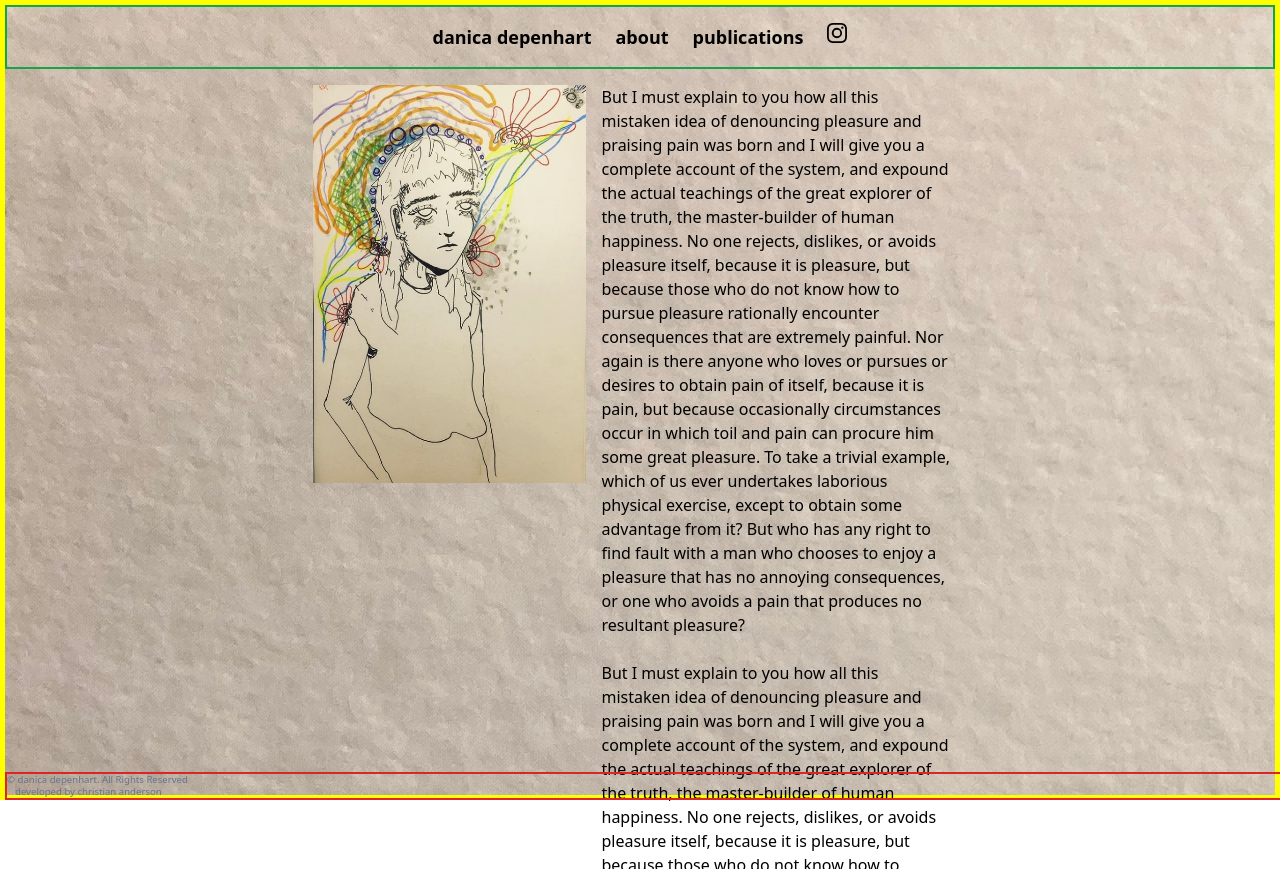
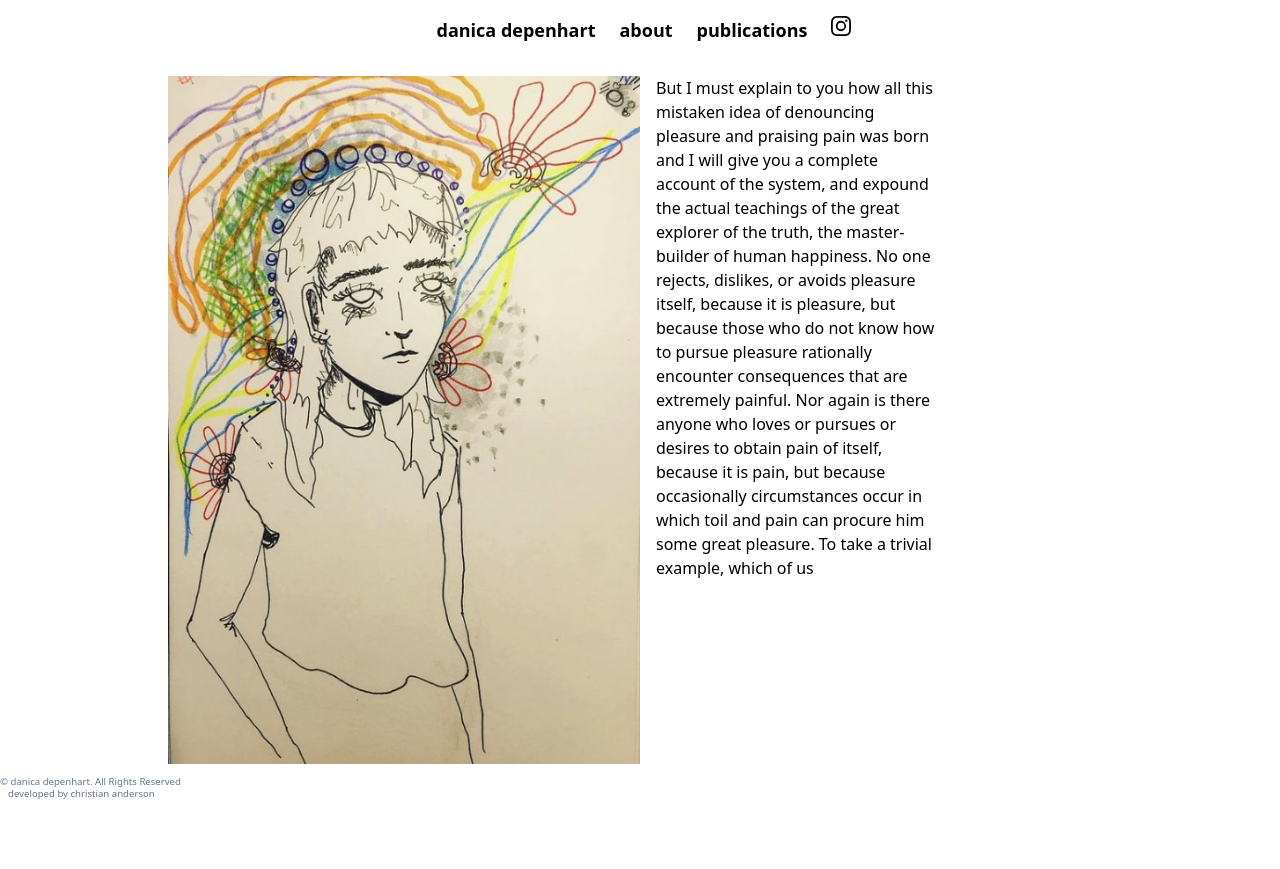
Before and after one commit to somecallmehans/danica-depenhart-web, a Next.js app in the folder danica-depenhart-web/: page /About in a window 1280 px wide. After the commit the page ends 800 px from the top, so only its background shows below. Built offline with nearby package versions, Linux system fonts and the light colour scheme.

Commit message:
Minor style updates and font in progress

```diff
--- a/danica-depenhart-web/components/Footer.js
+++ b/danica-depenhart-web/components/Footer.js
@@ -2,7 +2,7 @@ import React from "react";
 
 export default function Footer() {
   return (
-    <div className="overflow-hidden bg-transparent-200 fixed w-full bottom-0 border-2 border-red-600">
+    <div className="overflow-hidden bg-transparent-200 absolute bottom-0 w-full mx-auto">
       <div className="flex flex-col align-middle md:space-y-4 md:flex-row justify-between md:items-center my-auto">
         <div className="text-slate-500 text-xxs">
           <div className="text-slate-500 text-xxs">
--- a/danica-depenhart-web/components/Layout.js
+++ b/danica-depenhart-web/components/Layout.js
@@ -2,7 +2,6 @@ import React from "react";
 
 import Navbar from "./Navbar";
 import Footer from "./Footer";
-import { urlObjectKeys } from "next/dist/shared/lib/utils";
 
 export default function Layout({ children }) {
   return (
--- a/danica-depenhart-web/components/Navbar.js
+++ b/danica-depenhart-web/components/Navbar.js
@@ -6,7 +6,7 @@ export default function Navbar() {
 
   return (
     <>
-      <nav className="flex items-center justify-end flex-wrap p-2 border-2 border-green-600">
+      <nav className="flex lg:relative items-center justify-end flex-wrap p-2">
         <div className="block lg:hidden">
           <button
             className="flex items-center px-3 py-2 border rounded text-black border-black hover:text-white hover:border-white"
@@ -24,10 +24,10 @@ export default function Navbar() {
         </div>
         <div
           className={`${
-            active ? "" : "hidden"
+            active ? "absolute bg-[url('/tile.jpg')] z-10 top-12" : "hidden"
           } w-full lg:inline-flex lg:flex-grow lg:w-auto`}
         >
-          <div className="lg:inline-flex lg:flex-row lg:mx-auto lg:w-auto w-full flex flex-col lg:h-auto">
+          <div className="lg:inline-flex lg:flex-row lg:mx-auto lg:w-auto w-full flex flex-col lg:h-auto pl-2">
             <Link href="/">
               <a className="lg:w-auto w-full px-3 py-2 rounded text-black font-bold items-center justify-center text-lg hover:text-white">
                 danica depenhart
--- a/danica-depenhart-web/pages/About.js
+++ b/danica-depenhart-web/pages/About.js
@@ -6,54 +6,33 @@ export default function About() {
   return (
     <div>
       <Layout>
-        <section className="bg-transparent mx-72">
-          <div className="overflow-hidden px-1 max-h-screen">
-            <div className="flex flex-row p-4">
-              <div className="w-5/12 mx-auto max-h-full">
-                <Image src={bdb} alt="Danica image" height={600} />
-              </div>
-              <div className="flex flex-col w-7/12">
-                <div className="mx-4">
-                  <p className="text-base">
-                    But I must explain to you how all this mistaken idea of
-                    denouncing pleasure and praising pain was born and I will
-                    give you a complete account of the system, and expound the
-                    actual teachings of the great explorer of the truth, the
-                    master-builder of human happiness. No one rejects, dislikes,
-                    or avoids pleasure itself, because it is pleasure, but
-                    because those who do not know how to pursue pleasure
-                    rationally encounter consequences that are extremely
-                    painful. Nor again is there anyone who loves or pursues or
-                    desires to obtain pain of itself, because it is pain, but
-                    because occasionally circumstances occur in which toil and
-                    pain can procure him some great pleasure. To take a trivial
-                    example, which of us ever undertakes laborious physical
-                    exercise, except to obtain some advantage from it? But who
-                    has any right to find fault with a man who chooses to enjoy
-                    a pleasure that has no annoying consequences, or one who
-                    avoids a pain that produces no resultant pleasure?
-                  </p>
-                  <br></br>
-                  <p>
-                    But I must explain to you how all this mistaken idea of
-                    denouncing pleasure and praising pain was born and I will
-                    give you a complete account of the system, and expound the
-                    actual teachings of the great explorer of the truth, the
-                    master-builder of human happiness. No one rejects, dislikes,
-                    or avoids pleasure itself, because it is pleasure, but
-                    because those who do not know how to pursue pleasure
-                    rationally encounter consequences that are extremely
-                    painful. Nor again is there anyone who loves or pursues or
-                    desires to obtain pain of itself, because it is pain, but
-                    because occasionally circumstances occur in which toil and
-                    pain can procure him some great pleasure. To take a trivial
-                    example, which of us ever undertakes laborious physical
-                    exercise, except to obtain some advantage from it? But who
-                    has any right to find fault with a man who chooses to enjoy
-                    a pleasure that has no annoying consequences, or one who
-                    avoids a pain that produces no resultant pleasure?
-                  </p>
-                </div>
+        <section className="image-box">
+          <div className="flex flex-col md:flex-row w-full p-4">
+            <div className="overflow-hidden h-1/3 md:h-full md:w-1/2 relative content-center">
+              <Image
+                src={bdb}
+                alt="Danica image"
+                layout="fill"
+                objectFit="contain"
+                className="md:object-right"
+              />
+            </div>
+            <div className="flex flex-col md:w-1/4">
+              <div className="md:mx-4">
+                <p className="text-base">
+                  But I must explain to you how all this mistaken idea of
+                  denouncing pleasure and praising pain was born and I will give
+                  you a complete account of the system, and expound the actual
+                  teachings of the great explorer of the truth, the
+                  master-builder of human happiness. No one rejects, dislikes,
+                  or avoids pleasure itself, because it is pleasure, but because
+                  those who do not know how to pursue pleasure rationally
+                  encounter consequences that are extremely painful. Nor again
+                  is there anyone who loves or pursues or desires to obtain pain
+                  of itself, because it is pain, but because occasionally
+                  circumstances occur in which toil and pain can procure him
+                  some great pleasure. To take a trivial example, which of us
+                </p>
               </div>
             </div>
           </div>
--- /dev/null
+++ b/danica-depenhart-web/pages/_document.js
@@ -0,0 +1,29 @@
+import Document, { Html, Head, Main, NextScript } from "next/document";
+
+class MyDocument extends Document {
+  static async getInitialProps(ctx) {
+    const initialProps = await Document.getInitialProps(ctx);
+    return { ...initialProps };
+  }
+
+  render() {
+    return (
+      <Html>
+        <Head>
+          <link rel="preconnect" href="https://fonts.googleapis.com" />
+          <link rel="preconnect" href="https://fonts.gstatic.com" />
+          <link
+            href="https://fonts.googleapis.com/css2?family=Playfair+Display+SC"
+            rel="stylesheet"
+          />
+        </Head>
+        <body>
+          <Main />
+          <NextScript />
+        </body>
+      </Html>
+    );
+  }
+}
+
+export default MyDocument;
--- a/danica-depenhart-web/pages/index.js
+++ b/danica-depenhart-web/pages/index.js
@@ -12,12 +12,12 @@ export default function Home() {
       </Head>
       <Layout>
         <section className="image-box">
-          <div className="overflow-hidden h-2/5 md:h-5/6 w-4/6 relative mx-auto my-11 border-2 border-blue-500">
+          <div className="overflow-hidden h-2/5 md:h-5/6 w-4/6 relative mx-auto my-11">
             <Image
               src={mainImg}
               alt="Main page image"
               layout="fill"
-              objectfit="cover"
+              objectFit="contain"
             />
           </div>
         </section>
--- a/danica-depenhart-web/styles/main.css
+++ b/danica-depenhart-web/styles/main.css
@@ -426,7 +426,7 @@ Ensure the default browser behavior of the `hidden` attribute.
 }
 .background-img {
     height: 100%;
-    background-image: url("/tile.jpg");
+    background-color: white;
     background-size: auto;
     background-repeat: repeat;
   }
@@ -434,15 +434,16 @@ Ensure the default browser behavior of the `hidden` attribute.
     display: flex;
     height: 100vh;
     flex-direction: column;
-    border: 5px solid yellow;
   }
 .image-box {
     display: flex;
     height: 90vh;
-    border: 2px solid orange;
   }
-.fixed {
-  position: fixed;
+.static {
+  position: static;
+}
+.absolute {
+  position: absolute;
 }
 .relative {
   position: relative;
@@ -450,17 +451,15 @@ Ensure the default browser behavior of the `hidden` attribute.
 .bottom-0 {
   bottom: 0px;
 }
-.mx-72 {
-  margin-left: 18rem;
-  margin-right: 18rem;
+.top-12 {
+  top: 3rem;
+}
+.z-10 {
+  z-index: 10;
 }
 .mx-auto {
   margin-left: auto;
   margin-right: auto;
-}
-.mx-4 {
-  margin-left: 1rem;
-  margin-right: 1rem;
 }
 .my-11 {
   margin-top: 2.75rem;
@@ -482,6 +481,9 @@ Ensure the default browser behavior of the `hidden` attribute.
 .hidden {
   display: none;
 }
+.h-1\/3 {
+  height: 33.333333%;
+}
 .h-2\/5 {
   height: 40%;
 }
@@ -491,23 +493,11 @@ Ensure the default browser behavior of the `hidden` attribute.
 .h-5 {
   height: 1.25rem;
 }
-.max-h-screen {
-  max-height: 100vh;
-}
-.max-h-full {
-  max-height: 100%;
-}
-.w-5\/12 {
-  width: 41.666667%;
-}
-.w-7\/12 {
-  width: 58.333333%;
+.w-full {
+  width: 100%;
 }
 .w-4\/6 {
   width: 66.666667%;
-}
-.w-full {
-  width: 100%;
 }
 .w-3 {
   width: 0.75rem;
@@ -515,14 +505,14 @@ Ensure the default browser behavior of the `hidden` attribute.
 .w-5 {
   width: 1.25rem;
 }
-.flex-row {
-  flex-direction: row;
-}
 .flex-col {
   flex-direction: column;
 }
 .flex-wrap {
   flex-wrap: wrap;
+}
+.content-center {
+  align-content: center;
 }
 .items-center {
   align-items: center;
@@ -545,30 +535,15 @@ Ensure the default browser behavior of the `hidden` attribute.
 .rounded {
   border-radius: 0.25rem;
 }
-.border-2 {
-  border-width: 2px;
-}
 .border {
   border-width: 1px;
-}
-.border-blue-500 {
-  --tw-border-opacity: 1;
-  border-color: rgb(59 130 246 / var(--tw-border-opacity));
-}
-.border-red-600 {
-  --tw-border-opacity: 1;
-  border-color: rgb(220 38 38 / var(--tw-border-opacity));
-}
-.border-green-600 {
-  --tw-border-opacity: 1;
-  border-color: rgb(22 163 74 / var(--tw-border-opacity));
 }
 .border-black {
   --tw-border-opacity: 1;
   border-color: rgb(0 0 0 / var(--tw-border-opacity));
 }
-.bg-transparent {
-  background-color: transparent;
+.bg-\[url\(\'\/tile\.jpg\'\)\] {
+  background-image: url('/tile.jpg');
 }
 .fill-current {
   fill: currentColor;
@@ -578,10 +553,6 @@ Ensure the default browser behavior of the `hidden` attribute.
 }
 .p-2 {
   padding: 0.5rem;
-}
-.px-1 {
-  padding-left: 0.25rem;
-  padding-right: 0.25rem;
 }
 .px-2 {
   padding-left: 0.5rem;
@@ -598,6 +569,9 @@ Ensure the default browser behavior of the `hidden` attribute.
 .py-2 {
   padding-top: 0.5rem;
   padding-bottom: 0.5rem;
+}
+.pl-2 {
+  padding-left: 0.5rem;
 }
 .align-middle {
   vertical-align: middle;
@@ -635,8 +609,25 @@ Ensure the default browser behavior of the `hidden` attribute.
 }
 @media (min-width: 768px) {
 
+  .md\:mx-4 {
+    margin-left: 1rem;
+    margin-right: 1rem;
+  }
+
+  .md\:h-full {
+    height: 100%;
+  }
+
   .md\:h-5\/6 {
     height: 83.333333%;
+  }
+
+  .md\:w-1\/2 {
+    width: 50%;
+  }
+
+  .md\:w-1\/4 {
+    width: 25%;
   }
 
   .md\:flex-row {
@@ -652,8 +643,17 @@ Ensure the default browser behavior of the `hidden` attribute.
     margin-top: calc(1rem * calc(1 - var(--tw-space-y-reverse)));
     margin-bottom: calc(1rem * var(--tw-space-y-reverse));
   }
+
+  .md\:object-right {
+    -o-object-position: right;
+       object-position: right;
+  }
 }
 @media (min-width: 1024px) {
+
+  .lg\:relative {
+    position: relative;
+  }
 
   .lg\:mx-auto {
     margin-left: auto;
--- a/danica-depenhart-web/styles/tailwind.css
+++ b/danica-depenhart-web/styles/tailwind.css
@@ -5,7 +5,7 @@
 @layer components {
   .background-img {
     height: 100%;
-    background-image: url("/tile.jpg");
+    background-color: white;
     background-size: auto;
     background-repeat: repeat;
   }
@@ -14,13 +14,11 @@
     display: flex;
     height: 100vh;
     flex-direction: column;
-    border: 5px solid yellow;
   }
 
   .image-box {
     display: flex;
     height: 90vh;
-    border: 2px solid orange;
   }
 
   .about-background {
```
Also changed, not shown: danica-depenhart-web/tailwind.config.js (+7 -0 lines).
